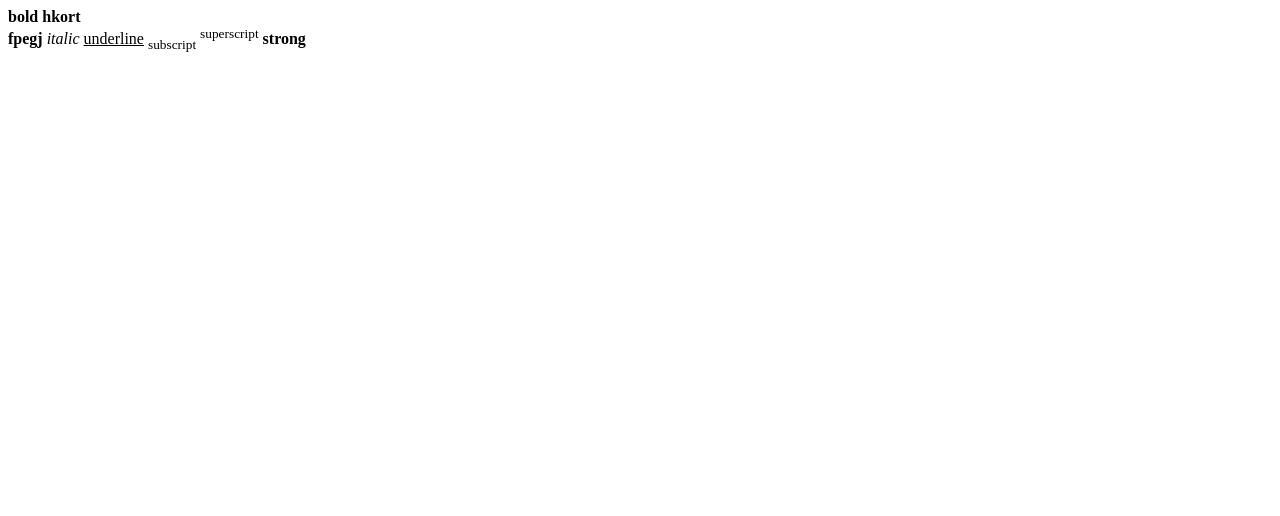
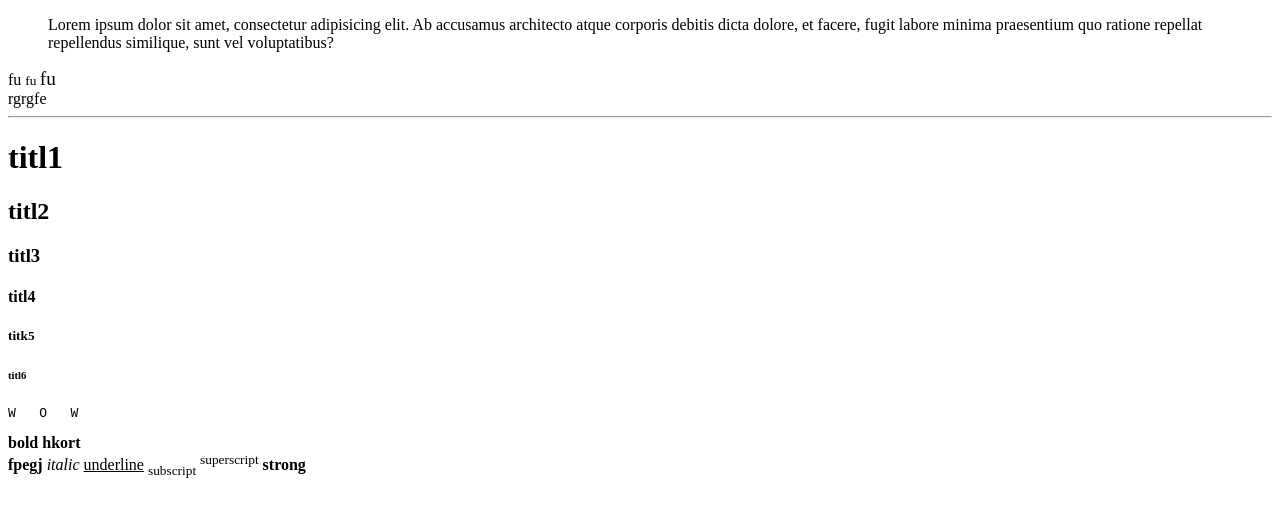
Before and after one commit to georg-droid/ofis-rabota, a plain HTML site: page Lesson2/index.html in a window 1280 px wide. Drawn offline with Linux system fonts and the light colour scheme.

Commit message:
Update index.html

```diff
--- a/Lesson2/index.html
+++ b/Lesson2/index.html
@@ -8,20 +8,20 @@
   <title>№1</title>
 </head>
 <body>
-<!--<blockquote>Lorem ipsum dolor sit amet, consectetur adipisicing elit. Ab accusamus architecto atque corporis debitis dicta dolore, et facere, fugit labore minima praesentium quo ratione repellat repellendus similique, sunt vel voluptatibus?</blockquote>-->
-<!--<span> fu </span>-->
-<!--<small>fu </small>-->
-<!--<big>fu</big>-->
-<!--<div> <span>rgrgfe</span></div>-->
-<!--<div>-->
-<!--  <hr>-->
-<!--  <h1>titl1 </h1>-->
-<!--  <h2>titl2</h2>-->
-<!--  <h3> titl3</h3>-->
-<!--  <h4> titl4</h4>-->
-<!--  <h5>titk5 </h5>-->
-<!--  <h6>titl6 </h6>-->
-<!--<pre>W   O   W </pre>-->
+<blockquote>Lorem ipsum dolor sit amet, consectetur adipisicing elit. Ab accusamus architecto atque corporis debitis dicta dolore, et facere, fugit labore minima praesentium quo ratione repellat repellendus similique, sunt vel voluptatibus?</blockquote>
+<span> fu </span>
+<small>fu </small>
+<big>fu</big>
+<div> <span>rgrgfe</span></div>
+<div>
+  <hr>
+<h1>titl1 </h1>
+<h2>titl2</h2>
+<h3> titl3</h3>
+<h4> titl4</h4>
+<h5>titk5 </h5>
+<h6>titl6 </h6>
+<pre>W   O   W </pre>
 <b>bold hkort <br> fpegj</b>
 <i>italic</i>
 <u>underline</u>
```
